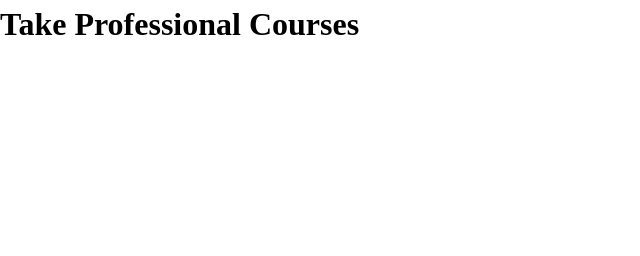
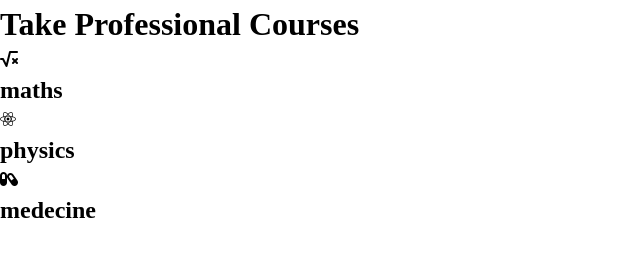
Before and after one commit to IdrissaMurenga/live-demo, a plain HTML site: page index.html in a window 1280 px wide. Shown: the whole page, without its empty margins (0-640 px from the left). Drawn offline with Linux system fonts and the light colour scheme; files that its build step writes are made by us from their sources.

Commit message:
added 3 boxes with 2 class

```diff
--- a/index.html
+++ b/index.html
@@ -14,7 +14,18 @@
     <main>
         <h1>Take Professional Courses</h1>
         <div class="boxes">
-
+            <div class="box1 boxes-color">
+                <i class="fa-solid fa-square-root-variable"></i>
+                <h2>maths</h2>
+            </div>
+            <div class="box2 boxes-color">
+                <i class="fa-brands fa-react"></i>
+                <h2>physics</h2>
+            </div>
+            <div class="box3 boxes-color">
+                <i class="fa-solid fa-capsules"></i>
+                <h2>medecine</h2>
+            </div>
         </div>
     </main>
     <!--an ending of main-->
```
